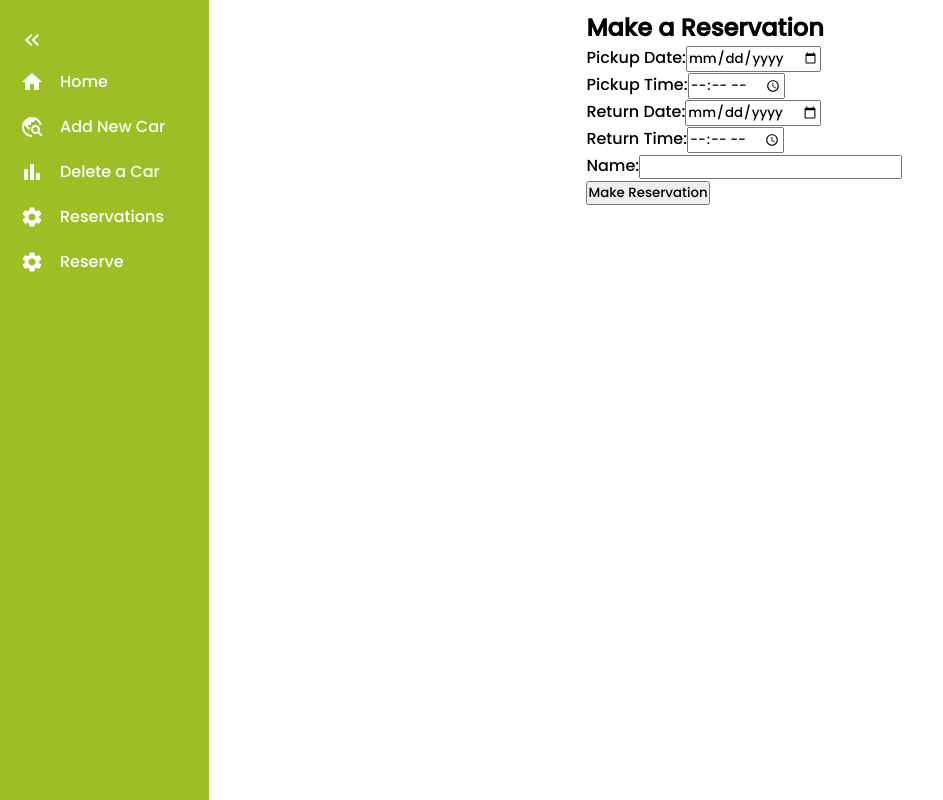
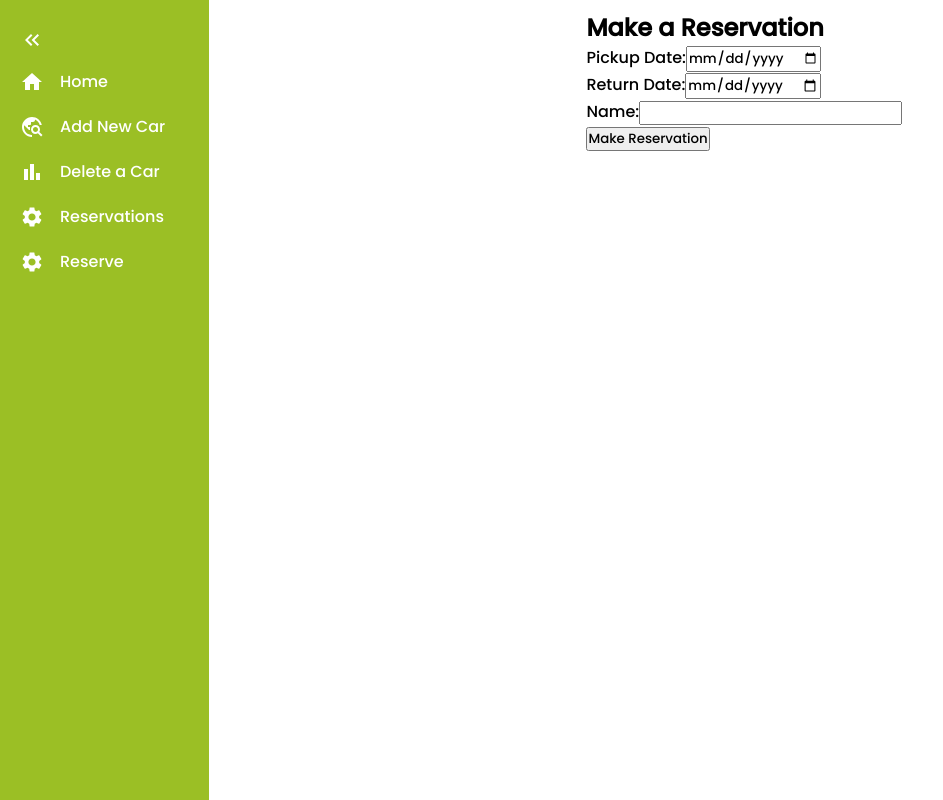
Before and after one commit to PromzzyKoncepts/Book-Appointment-Front-end, a React (Create React App) app: page /reserve in a window 1280 px wide. Shown: the whole page, without its empty margins (0-943 px from the left). Built offline with nearby package versions, Linux system fonts and the light colour scheme.

Commit message:
Fix some extra info

```diff
--- a/src/pages/Reserve.jsx
+++ b/src/pages/Reserve.jsx
@@ -10,7 +10,7 @@ const Reserve = () => {
   const handleSubmit = (event) => {
     event.preventDefault();
     // Here you can send the reservation data to your backend or do any other necessary logic
-    console.log(`Reservation for ${name} from ${pickupDate} at ${pickupTime} to ${returnDate} at ${returnTime}`);
+    console.log(`Reservation for ${name} from ${pickupDate} to ${returnDate}`);
   };
 
   return (
@@ -22,16 +22,8 @@ const Reserve = () => {
           <input type="date" id="pickup-date" value={pickupDate} onChange={(event) => setPickupDate(event.target.value)} required />
         </div>
         <div className="form-group">
-          <label htmlFor="pickup-time">Pickup Time:</label>
-          <input type="time" id="pickup-time" value={pickupTime} onChange={(event) => setPickupTime(event.target.value)} required />
-        </div>
-        <div className="form-group">
           <label htmlFor="return-date">Return Date:</label>
           <input type="date" id="return-date" value={returnDate} onChange={(event) => setReturnDate(event.target.value)} required />
-        </div>
-        <div className="form-group">
-          <label htmlFor="return-time">Return Time:</label>
-          <input type="time" id="return-time" value={returnTime} onChange={(event) => setReturnTime(event.target.value)} required />
         </div>
         <div className="form-group">
           <label htmlFor="name">Name:</label>
```
